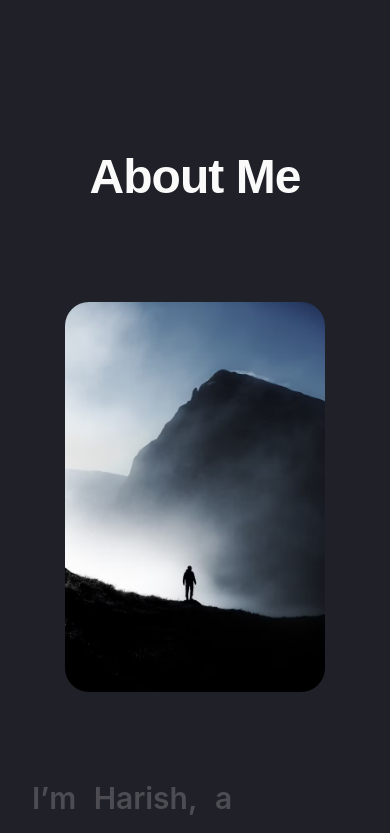
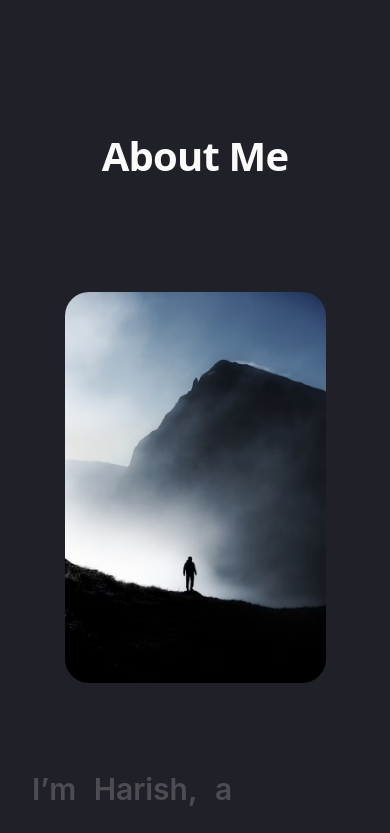
Before and after one commit to Harish-Dev-777/harish-portfolio, a React (Vite) app: page / in a window 390 px wide. Shown: the part 760-1593 px from the top of the page. Built offline with nearby package versions, Linux system fonts and the light colour scheme.

Commit message:
Hero section and About section Animation modified

```diff
--- a/src/App.jsx
+++ b/src/App.jsx
@@ -1,27 +1,41 @@
+import { memo, useEffect } from "react";
 import gsap from "gsap";
+import { ScrollTrigger, SplitText } from "gsap/all";
+
+import Navbar from "./components/Navbar";
 import Hero from "./pages/Hero";
-import { ScrollTrigger, SplitText } from "gsap/all";
-import Navbar from "./components/Navbar";
 import About from "./pages/About";
 import Projects from "./pages/Projects";
 import Services from "./pages/Services";
 import Contact from "./pages/Contact";
 import Footer from "./components/Footer";
 
+// ✅ Register GSAP plugins once (prevents multiple registrations)
 gsap.registerPlugin(ScrollTrigger, SplitText);
 
 const App = () => {
+  // ✅ Prevent ScrollTrigger + GSAP timeline reinitialization
+  useEffect(() => {
+    // Force GSAP to refresh only once after first render
+    ScrollTrigger.refresh();
+  }, []);
+
   return (
-    <main>
+    <main className="w-full overflow-x-hidden">
+      {/* ✅ Navbar is static across pages — keep it outside heavy scroll sections */}
       <Navbar />
+
+      {/* ✅ Each section is isolated – improves GSAP performance */}
       <Hero />
       <About />
       <Projects />
       <Services />
       <Contact />
+
       <Footer />
     </main>
   );
 };
 
-export default App;
+// ✅ memo prevents App from re-rendering unnecessarily
+export default memo(App);
--- a/src/index.css
+++ b/src/index.css
@@ -1,63 +1,77 @@
+/* =========================
+   Global / Optimized Index CSS
+   Keep design + animations intact
+   ========================= */
+
+/* ---------- Imports ----------
+   Keep Tailwind + locomitive + any animation helper CSS.
+   Consider moving Google font <link rel="preconnect"> and <link href=...> to your <head>
+   for better loading control (preconnect + rel=stylesheet with display=swap).
+*/
 @import "tailwindcss";
-@import url("https://fonts.googleapis.com/css2?family=Inter:wght@400;500;600&family=Space+Grotesk:wght@500;600;700&family=Oxanium:wght@200..800&display=swap");
 @import "tw-animate-css";
 @import "locomotive-scroll/dist/locomotive-scroll.css";
 
-@custom-variant dark (&:is(.dark *));
+/* If you must keep in-CSS import for Google Fonts, keep display=swap for performance */
+@import url("https://fonts.googleapis.com/css2?family=Inter:wght@400;500;600&family=Space+Grotesk:wght@500;600;700&family=Oxanium:wght@200..800&display=swap");
 
-:root {
-  /* === Backgrounds === */
+/* ---------- Core box model & accessibility ----------
+   box-sizing + consistent defaults reduce layout surprises and expensive reflows.
+*/
+:root{
+  /* Color tokens (kept as you had them; used throughout site) */
   --color-primary-bg: #202028;
   --color-secondary-bg: #18181b;
   --color-tertiary-bg: #4a4a4c;
 
-  /* === Text === */
   --text-primary: #fafafa;
   --text-secondary: #e4e4e7;
   --text-muted: #a1a1aa;
 
-  /* === UI Elements === */
   --border-color: #e4e4e7;
   --card-bg: #18181b;
-
 }
 
-/* base styes */
-
-html,
-body {
+/* Use border-box everywhere to stabilize width calculations */
+*, *::before, *::after {
+  box-sizing: border-box;
   margin: 0;
   padding: 0;
+}
+
+/* ---------- Document-level styles ----------
+   Minimal, non-redundant properties only.
+*/
+html, body {
+  height: 100%;
   background-color: var(--color-primary-bg);
-  color: var(--text-secondary);
-  font-family: "Inter", system-ui, sans-serif;
+  color: var(--text-secondary); /* body text */
+  font-family: "Inter", system-ui, -apple-system, "Segoe UI", Roboto, "Helvetica Neue", Arial, sans-serif;
   line-height: 1.6;
-  color: #fafafa;
   -webkit-font-smoothing: antialiased;
   -moz-osx-font-smoothing: grayscale;
   scroll-behavior: smooth;
   overflow-x: hidden;
   overflow-y: auto;
+  /* avoid forcing scrollbar repaint in some browsers; prefer hiding only if necessary */
   scrollbar-width: none;
-  height: auto;
 }
 
+/* Optional: keep hiding webkit scrollbar if you prefer the clean look */
 body::-webkit-scrollbar {
   display: none;
 }
 
-
-/* === Headings === */
-h1,
-h2,
-h3,
-h4,
-h5,
-h6 {
-  font-family: "Space Grotesk", sans-serif;
+/* ---------- Headings & text ----------
+   Space Grotesk for headings (keeps your typographic feel).
+*/
+h1, h2, h3, h4, h5, h6 {
+  font-family: "Space Grotesk", system-ui, -apple-system, "Segoe UI", Roboto, "Helvetica Neue", sans-serif;
   color: var(--text-primary);
   letter-spacing: -0.02em;
   line-height: 1.2;
+  font-weight: 600;
+  /* avoid heavy text-shadow / paint-costly properties globally */
 }
 
 p {
@@ -67,63 +81,32 @@ p {
   font-size: 1rem;
 }
 
-/* === Links === */
-a {
-  color: var(--color-primary-bg);
-  text-decoration: none;
-  transition: color 0.3s ease, text-shadow 0.3s ease;
-}
-
-a:hover {
+/* subtitle utility (keeps same look) */
+.subTitle {
+  font-size: 1.4em;
+  font-family: system-ui, -apple-system, BlinkMacSystemFont, "Segoe UI", Roboto, "Open Sans", "Helvetica Neue", sans-serif;
+  font-weight: 300;
+  font-style: italic;
   color: var(--text-muted);
 }
 
-.subTitle {
-  font-size: 1.4em;
-  font-family: system-ui, -apple-system, BlinkMacSystemFont, "Segoe UI", Roboto,
-    Oxygen, Ubuntu, Cantarell, "Open Sans", "Helvetica Neue", sans-serif;
-  font-weight: 300;
-  font-style: italic;
+/* ---------- Links ----------
+   Keep simple transitions that don't force layout changes.
+*/
+a {
+  color: inherit;
+  text-decoration: none;
+  transition: color 200ms ease, text-shadow 200ms ease;
 }
 
-@theme inline {
-  --radius-sm: calc(var(--radius) - 4px);
-  --radius-md: calc(var(--radius) - 2px);
-  --radius-lg: var(--radius);
-  --radius-xl: calc(var(--radius) + 4px);
-  --color-background: var(--background);
-  --color-foreground: var(--foreground);
-  --color-card: var(--card);
-  --color-card-foreground: var(--card-foreground);
-  --color-popover: var(--popover);
-  --color-popover-foreground: var(--popover-foreground);
-  --color-primary: var(--primary);
-  --color-primary-foreground: var(--primary-foreground);
-  --color-secondary: var(--secondary);
-  --color-secondary-foreground: var(--secondary-foreground);
-  --color-muted: var(--muted);
-  --color-muted-foreground: var(--muted-foreground);
-  --color-accent: var(--accent);
-  --color-accent-foreground: var(--accent-foreground);
-  --color-destructive: var(--destructive);
-  --color-border: var(--border);
-  --color-input: var(--input);
-  --color-ring: var(--ring);
-  --color-chart-1: var(--chart-1);
-  --color-chart-2: var(--chart-2);
-  --color-chart-3: var(--chart-3);
-  --color-chart-4: var(--chart-4);
-  --color-chart-5: var(--chart-5);
-  --color-sidebar: var(--sidebar);
-  --color-sidebar-foreground: var(--sidebar-foreground);
-  --color-sidebar-primary: var(--sidebar-primary);
-  --color-sidebar-primary-foreground: var(--sidebar-primary-foreground);
-  --color-sidebar-accent: var(--sidebar-accent);
-  --color-sidebar-accent-foreground: var(--sidebar-accent-foreground);
-  --color-sidebar-border: var(--sidebar-border);
-  --color-sidebar-ring: var(--sidebar-ring);
+a:hover, a:focus {
+  color: var(--text-muted);
+  outline: none;
 }
 
+/* ---------- Theme variables (dark class) ----------
+   Keep your oklch theme tokens - unchanged except for grouping & comment.
+*/
 .dark {
   --background: oklch(0.145 0 0);
   --foreground: oklch(0.985 0 0);
@@ -158,11 +141,45 @@ a:hover {
   --sidebar-ring: oklch(0.556 0 0);
 }
 
+/* ---------- Tailwind base layer compatibility ----------
+   Avoid heavy universal rules inside @layer where possible.
+*/
 @layer base {
-  * {
-    @apply border-border outline-ring/50;
+  /* Avoid applying heavy properties to * globally — keep minimal. */
+  :root { /* Keep border/ring tokens available for Tailwind components */
+    --radius: 8px;
   }
+
+  /* Base body colors via CSS variables (Tailwind will pick these up) */
   body {
-    @apply bg-background text-foreground;
+    background: var(--background, var(--color-primary-bg));
+    color: var(--foreground, var(--text-secondary));
   }
 }
+
+/* ---------- Accessibility & Reduced Motion ----------
+   Respect users who prefer reduced motion — this improves perceived perf.
+*/
+@media (prefers-reduced-motion: reduce) {
+  * {
+    animation-duration: 0.001ms !important;
+    animation-iteration-count: 1 !important;
+    transition-duration: 0.001ms !important;
+    scroll-behavior: auto !important;
+  }
+}
+
+/* ---------- Performance tips (non-CSS, for your workflow) ----------
+   - Prefer transform/opacity for animations (GSAP default is fine).
+   - Avoid heavy paint properties (box-shadow/text-shadow) on many elements at once.
+   - Only apply will-change to elements that actually need it, and remove it after animation.
+   - Avoid extremely deep/complex selectors; prefer utility classes (Tailwind) for repetitive rules.
+*/
+
+/* ---------- Small helpers (optional) ----------
+   Use these rather than broad universal selectors in components.
+*/
+.u-hidden-scrollbar {
+  scrollbar-width: none;
+}
+.u-hidden-scrollbar::-webkit-scrollbar { display: none; }
--- a/src/pages/About.jsx
+++ b/src/pages/About.jsx
@@ -23,13 +23,15 @@ gsap.registerPlugin(ScrollTrigger);
 
 const About = () => {
   const quoteRef = useRef(null);
+  const ctx = useRef(null);
 
   useEffect(() => {
     if (!quoteRef.current) return;
 
+    ctx.current = gsap.context(() => {
       const q = quoteRef.current;
 
-    // Smooth scroll-triggered animation for quote
+      // Fade-in and smooth scroll animation
       gsap.fromTo(
         q,
         {
@@ -47,15 +49,14 @@ const About = () => {
           ease: "power3.out",
           scrollTrigger: {
             trigger: q,
-          start: "top 80%",
-          end: "top 40%",
+            start: "top 90%",
+            end: "bottom top",
             scrub: true,
-          toggleActions: "play none none reverse",
           },
         }
       );
 
-    // Subtle glowing pulse on the quote
+      // Subtle pulse glow when visible
       gsap.to(q, {
         textShadow: "0 0 20px rgba(255,255,255,0.3)",
         repeat: -1,
@@ -67,10 +68,10 @@ const About = () => {
           start: "top 75%",
         },
       });
+    });
 
-    return () => {
-      ScrollTrigger.getAll().forEach((trigger) => trigger.kill());
-    };
+    // Cleanup on unmount
+    return () => ctx.current?.revert();
   }, []);
 
   const paragraph = `
@@ -80,61 +81,39 @@ My goal is to transform ideas into functional, beautiful digital products that s
 I specialize in crafting both the front-end elegance and the back-end strength that make websites truly complete.
 `;
 
-  // 💡 tech stack logos with color for tooltip bg
   const techLogos = [
     { node: <SiHtml5 color="#E34F26" />, title: "HTML", color: "#E34F26" },
     { node: <SiCss3 color="#1572B6" />, title: "CSS", color: "#1572B6" },
-    {
-      node: <SiJavascript color="#F7DF1E" />,
-      title: "JavaScript",
-      color: "#F7DF1E",
-    },
+    { node: <SiJavascript color="#F7DF1E" />, title: "JavaScript", color: "#F7DF1E" },
     { node: <SiReact color="#61DBFB" />, title: "React", color: "#61DBFB" },
-    {
-      node: <SiNextdotjs color="#ffffff" />,
-      title: "Next.js",
-      color: "#ffffff",
-    },
-    {
-      node: <SiTypescript color="#3178C6" />,
-      title: "TypeScript",
-      color: "#3178C6",
-    },
-    {
-      node: <SiTailwindcss color="#38BDF8" />,
-      title: "Tailwind CSS",
-      color: "#38BDF8",
-    },
-    {
-      node: <SiSpringboot color="#6DB33F" />,
-      title: "Spring Boot",
-      color: "#6DB33F",
-    },
+    { node: <SiNextdotjs color="#ffffff" />, title: "Next.js", color: "#ffffff" },
+    { node: <SiTypescript color="#3178C6" />, title: "TypeScript", color: "#3178C6" },
+    { node: <SiTailwindcss color="#38BDF8" />, title: "Tailwind CSS", color: "#38BDF8" },
+    { node: <SiSpringboot color="#6DB33F" />, title: "Spring Boot", color: "#6DB33F" },
     { node: <SiMongodb color="#47A248" />, title: "MongoDB", color: "#47A248" },
     { node: <SiMysql color="#00758F" />, title: "MySQL", color: "#00758F" },
-    {
-      node: <SiFramer color="#e9e9e9" />,
-      title: "Framer Motion",
-      color: "#e9e9e9",
-    },
+    { node: <SiFramer color="#e9e9e9" />, title: "Framer Motion", color: "#e9e9e9" },
   ];
 
   return (
-    <div id="about" className="about-section">
-      {/* === Title === */}
+    <section id="about" className="about-section">
       <h1 className="about-title">About Me</h1>
 
-      {/* === Image + Paragraph === */}
       <div className="about-grid">
         <div className="about-image">
-          <img src="/images/AboutMe.png" alt="about me" />
+          <img
+            src="/images/AboutMe.png"
+            alt="Harish - Web Developer"
+            loading="lazy"
+            decoding="async"
+          />
         </div>
+
         <div className="about-content">
           <Paragraph value={paragraph} />
         </div>
       </div>
 
-      {/* === Tech Stack Section === */}
       <h2 className="tech-stack-title">Tech Stacks</h2>
       <div className="about-logoLoop">
         <LogoLoop
@@ -147,11 +126,9 @@ I specialize in crafting both the front-end elegance and the back-end strength t
           scaleOnHover
           fadeOut
           fadeOutColor="#131318"
-          ariaLabel="Technology partners"
         />
       </div>
 
-      {/* === Quote Section === */}
       <div className="about-quote-container">
         <h1 ref={quoteRef} className="about-quote">
           Every pixel and line of code has purpose —{" "}
@@ -159,11 +136,10 @@ I specialize in crafting both the front-end elegance and the back-end strength t
         </h1>
       </div>
 
-      {/* === Scroller === */}
       <div className="about-scroller">
         <Scroller />
       </div>
-    </div>
+    </section>
   );
 };
 
--- a/src/styles/About.css
+++ b/src/styles/About.css
@@ -5,14 +5,15 @@
   align-items: center;
   background: var(--color-primary-bg);
   color: white;
-  overflow: visible;
-  padding: 6rem 2rem;
+  overflow-x: hidden;
+  padding: clamp(3rem, 6vw, 6rem) 2rem;
   gap: 5rem;
+  will-change: transform, opacity;
 }
 
 /* === Title === */
 .about-title {
-  font-size: 5rem;
+  font-size: clamp(2.5rem, 5vw, 5rem);
   font-weight: 700;
   text-align: center;
   margin-bottom: 2rem;
@@ -23,18 +24,19 @@
   transform: scale(1.05);
 }
 
-/* === Grid Layout (Image + Paragraph) === */
+/* === Grid Layout === */
 .about-grid {
   display: grid;
-  grid-template-columns: 1fr 1fr;
+  grid-template-columns: repeat(auto-fit, minmax(300px, 1fr));
   align-items: center;
-  gap: 5rem;
+  gap: clamp(2rem, 5vw, 5rem);
   width: 100%;
   max-width: 1200px;
   margin-bottom: 2rem;
+  will-change: transform;
 }
 
-/* === Image Section === */
+/* === Image === */
 .about-image {
   display: flex;
   justify-content: center;
@@ -42,11 +44,11 @@
 }
 
 .about-image img {
-  width: 420px;
-  max-width: 100%;
+  width: min(420px, 90%);
   border-radius: 1.5rem;
   object-fit: cover;
-  transition: transform 0.8s cubic-bezier(0.19, 1, 0.22, 1), filter 0.8s ease;
+  transition: transform 0.6s ease, filter 0.6s ease;
+  will-change: transform, filter;
 }
 
 .about-image img:hover {
@@ -54,23 +56,23 @@
   filter: brightness(1.1);
 }
 
-/* === Paragraph Section === */
+/* === Paragraph === */
 .about-content {
-  font-size: 1.15rem;
+  font-size: clamp(1rem, 1.2vw, 1.15rem);
   color: #d4d4d8;
   line-height: 1.9;
   text-align: justify;
+  max-width: 600px;
+  margin: 0 auto;
 }
 
 /* === Tech Stack Title === */
 .tech-stack-title {
-  font-size: 3.5rem;
+  font-size: clamp(2rem, 4vw, 3.5rem);
   font-weight: 600;
   text-align: center;
-  margin-top: 1rem;
-  margin-bottom: 2.5rem;
+  margin: 2rem 0;
   letter-spacing: 2px;
-  transition: transform 0.4s ease, opacity 0.8s ease;
   opacity: 0;
   animation: fadeInUp 1.2s ease-in-out forwards;
 }
@@ -79,12 +81,11 @@
   transform: scale(1.05);
 }
 
-/* === Logo Loop Section === */
+/* === Logo Loop === */
 .about-logoLoop {
   width: 100%;
-  overflow: visible; /* <-- fixes the logo tooltip clipping */
-  position: relative;
-  margin-bottom: 6rem;
+  overflow: visible;
+  margin-bottom: clamp(3rem, 5vw, 6rem);
   opacity: 0;
   animation: fadeInUp 1.5s ease-in-out 0.3s forwards;
 }
@@ -92,7 +93,7 @@
 /* === Quote Section === */
 .about-quote-container {
   width: 100%;
-  height: 100vh;
+  min-height: 80vh;
   display: flex;
   justify-content: center;
   align-items: center;
@@ -100,19 +101,17 @@
   background: linear-gradient(180deg, #0d0d12 0%, #000000 100%);
   padding: 0 3rem;
   margin-top: 2rem;
-  margin-bottom: 4rem;
   border-radius: 10px;
-  overflow: hidden;
   position: relative;
+  will-change: transform, opacity;
 }
 
 .about-quote {
-  font-size: 4rem;
+  font-size: clamp(1.5rem, 4vw, 4rem);
   font-weight: 600;
   line-height: 1.3;
   width: 80%;
   color: #e5e5e5;
-  opacity: 0; /* will fade in with GSAP */
   letter-spacing: 0.5px;
   transition: color 0.4s ease, text-shadow 0.4s ease;
 }
@@ -121,20 +120,14 @@
   color: #9ca3af;
 }
 
-/* Subtle glowing text effect on scroll (for GSAP pulse animation) */
-.about-quote.active {
-  color: #ffffff;
-  text-shadow: 0 0 20px rgba(255, 255, 255, 0.3);
-}
-
-/* === Scroller Section === */
+/* === Scroller === */
 .about-scroller {
-  margin-bottom: 6rem;
+  margin-bottom: clamp(3rem, 5vw, 6rem);
   animation: fadeInUp 1.2s ease-in-out both;
   width: 100%;
 }
 
-/* === Animation === */
+/* === Animations === */
 @keyframes fadeInUp {
   from {
     opacity: 0;
@@ -148,58 +141,21 @@
 
 /* === Responsive === */
 @media (max-width: 992px) {
-  #about.about-section {
-    padding: 4rem 2rem;
-    gap: 4rem;
-  }
-
-  .about-grid {
-    grid-template-columns: 1fr;
-    gap: 3rem;
-    text-align: center;
-  }
-
-  .about-title {
-    font-size: 4rem;
-  }
-
-  .tech-stack-title {
-    font-size: 2.8rem;
-    margin-top: 0.5rem;
-  }
-
   .about-quote {
-    font-size: 2.4rem;
     width: 90%;
-  }
-
-  .about-image img {
-    width: 340px;
   }
 }
 
 @media (max-width: 600px) {
-  .about-title {
-    font-size: 3rem;
-  }
-
-  .tech-stack-title {
-    font-size: 2.2rem;
+  .about-content {
+    text-align: left;
   }
 
   .about-quote {
-    font-size: 1.8rem;
+    font-size: 1.6rem;
   }
 
   .about-image img {
-    width: 260px;
-  }
-
-  .about-content {
-    font-size: 1rem;
-  }
-
-  .about-grid {
-    gap: 2rem;
+    width: 80%;
   }
 }
--- a/src/styles/Hero.css
+++ b/src/styles/Hero.css
@@ -38,7 +38,7 @@
 
 /* === Buttons === */
 .btns {
-  top: 45vh;
+  top: 52vh;
   left: 42px;
   position: absolute;
   display: flex;
@@ -234,7 +234,7 @@
 
   .btns {
     position: relative;
-    top: 40px;
+    top: 150px;
     left: 0;
     width: 100%;
     flex-direction: column;
```
Also changed, not shown: src/pages/Hero.jsx (+52 -32 lines). Lines whose indentation alone changed are shown as unchanged.
